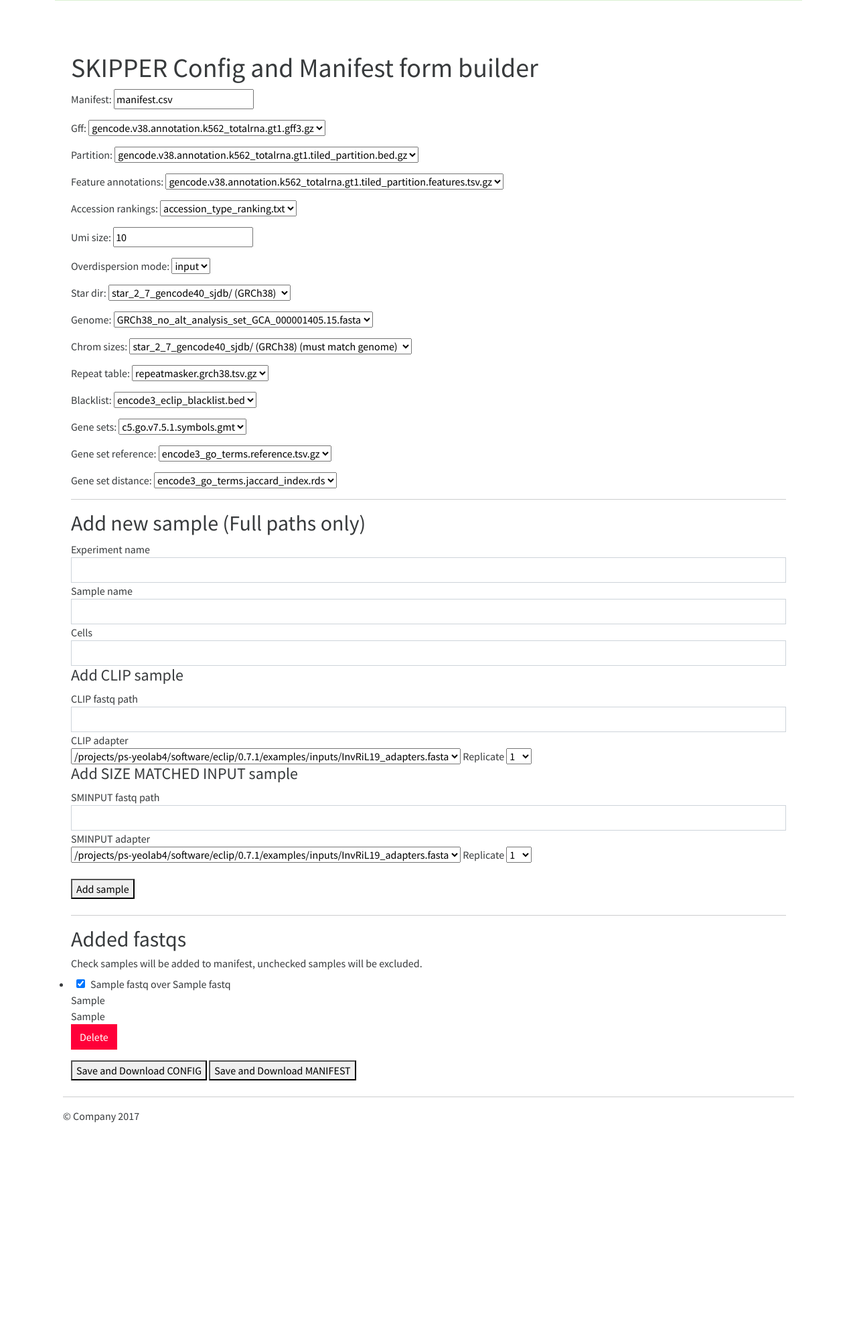
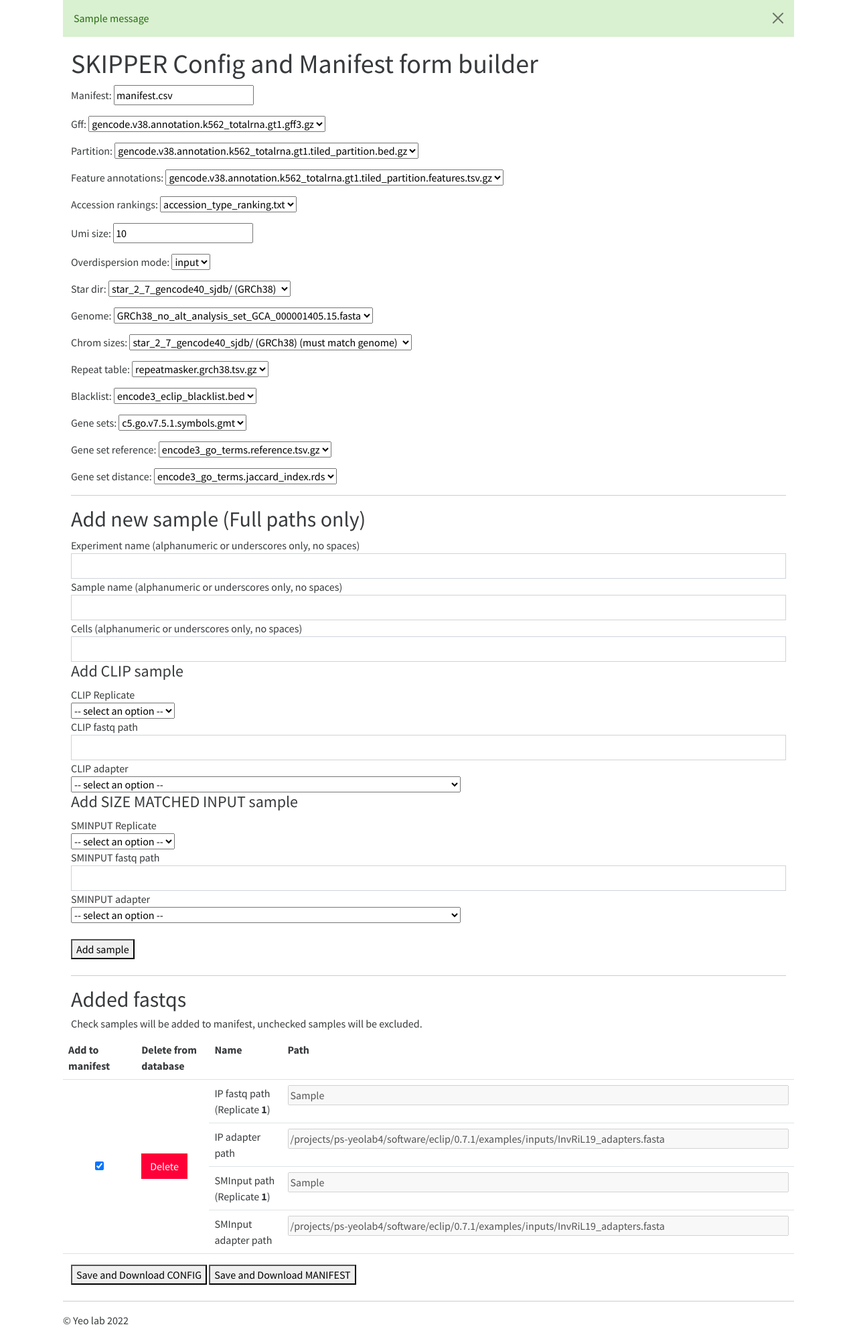
Before and after one commit to YeoLab/metadata-db, a Django app: page /SKIPPER/ in a window 1280 px wide. Shown: the part 61-2060 px from the top of the page at 67% size. Before the commit the page ends 1737 px from the top, so only its background shows below. Run offline with Django 3.2, Linux system fonts and the light colour scheme; a user stored in the database is signed in; tables that the repository leaves empty hold one stand-in row (values such as "Sample post"); one stand-in notice (Sample message) is shown; parts of the project's set-up code (start-up, migrations or seed data) failed here and were passed over; some libraries are stand-ins or nearby versions.

Commit message:
reformat template and add form checks in view

```diff
--- a/form_builder/forms.py
+++ b/form_builder/forms.py
@@ -110,3 +110,5 @@ class FastqSkipperForm(forms.ModelForm):
             'ip_adapter_path': Select,
             'sminput_adapter_path': Select,
         }
+    def clean(self):
+        super(FastqSkipperForm)
--- a/form_builder/templates/form_builder/SKIPPER_form.html
+++ b/form_builder/templates/form_builder/SKIPPER_form.html
@@ -1,7 +1,7 @@
 {% extends 'form_builder/base.html' %}
 {% load template_tags %}
 {% block content %}
-
+    {% include 'form_builder/messages.html' %}
     <form method="POST" class="post-form">{% csrf_token %}
         <div class="container">
             <h1>SKIPPER Config and Manifest form builder</h1>
@@ -12,56 +12,15 @@
             <hr>
             <h2>Add new sample (Full paths only)</h2>
             <div class="row">
-                <label for="experiment">Experiment name</label>
-                <div class="col"><input class="form-control" type="text" name="experiment" id="experiment"></div>
-                <label for="sample">Sample name</label>
-                <div class="col"><input class="form-control" type="text" name="sample" id="sample"></div>
-                <label for="cells">Cells</label>
-                <div class="col"><input class="form-control" type="text" name="cells" id="cells"></div>
+                <label for="experiment">Experiment name (alphanumeric or underscores only, no spaces)</label>
+                <div class="col"><input class="form-control" type="text" name="experiment" id="experiment" pattern="[a-zA-Z0-9_]+"></div>
+                <label for="sample">Sample name (alphanumeric or underscores only, no spaces)</label>
+                <div class="col"><input class="form-control" type="text" name="sample" id="sample" pattern="[a-zA-Z0-9_]+"></div>
+                <label for="cells">Cells (alphanumeric or underscores only, no spaces)</label>
+                <div class="col"><input class="form-control" type="text" name="cells" id="cells" pattern="[a-zA-Z0-9_]+"></div>
             </div>
             <div class="row">
-                <div class="col-md">
-                    <h4>Add CLIP sample</h4>
-                    <label for="ip_fastq_path">CLIP fastq path</label>
-                    <div class="col"><input class="form-control" type="text" name="ip_fastq_path" id="ip_fastq_path" maxlength="255"></div>
-                    <label for="ip_adapter_path">CLIP adapter</label>
-
-                    <div class="col">
-                        <select id="ip_adapter_path" name="ip_adapter_path">
-                        {% get_barcode_choices as barcodes %}
-                        {% for x, y in barcodes %}
-                            <option value="{{ x }}">{{ x }}</option>
-                        {% endfor %}
-                        </select>
-                        <label for="ip_rep">Replicate</label>
-                        <select id="ip_rep" name="ip_rep">Replicate
-                        {% for i in '0123456789'|make_list %}
-                            <option value="{{ forloop.counter }}">{{ forloop.counter }}</option>
-                        {% endfor %}
-                        </select>
-                    </div>
-
-                </div>
-                <div class="col-md">
-                    <h4>Add SIZE MATCHED INPUT sample</h4>
-                    <label for="sminput_fastq_path">SMINPUT fastq path</label>
-                    <div class="col"><input class="form-control" type="text" name="sminput_fastq_path" id="sminput_fastq_path" maxlength="255"></div>
-                    <label for="sminput_adapter_path">SMINPUT adapter</label>
-                    <div class="col">
-                        <select id="sminput_adapter_path" name="sminput_adapter_path">
-                        {% get_barcode_choices as barcodes %}
-                        {% for x, y in barcodes %}
-                            <option value="{{ x }}">{{ x }}</option>
-                        {% endfor %}
-                        </select>
-                        <label for="sminput_rep">Replicate</label>
-                        <select id="sminput_rep" name="sminput_rep">Replicate
-                        {% for i in '0123456789'|make_list %}
-                            <option value="{{ forloop.counter }}">{{ forloop.counter }}</option>
-                        {% endfor %}
-                        </select>
-                    </div>
-                </div>
+                {% include 'form_builder/fastq_submit.html' %}
             </div>
             <div class="row my-4">
                 <div class="col-md">
@@ -72,21 +31,7 @@
 
         <div class="container my-4">
             <hr>
-            <div class="row">
-                <h2>Added fastqs</h2>
-                <h6>Check samples will be added to manifest, unchecked samples will be excluded.</h6>
-                <ul>
-                {% for fastq in fastq %}
-                    <li><input class="mx-2" type="checkbox" value={{fastq.id}} name="fqid_{{fastq.id}}" checked="true">{{fastq.ip_title}} over {{fastq.sminput_title}}
-                    <div>{{fastq.ip_path}}</div>
-                    <div>{{fastq.sminput_path}}</div>
-                    <div><button type="submit" name="delete_fqid_{{fastq.id}}" class="btn btn-danger">Delete</button></div>
-                    </li>
-                {% endfor %}
-                </ul>
-
-
-            </div>
+            {% include 'form_builder/fastq_display.html' %}
             <button type="submit" name="save_config" value="save_config">Save and Download CONFIG</button>
             <button type="submit" name="save_manifest" value="save_manifest">Save and Download MANIFEST</button>
             <!-- <button type="submit" class="save btn btn-secondary">Submit</button> -->
--- a/form_builder/templates/form_builder/base.html
+++ b/form_builder/templates/form_builder/base.html
@@ -27,15 +27,6 @@
         {% endblock %}
     </div>
 
-    <div class="col-xs-12">
-        {% for message in messages %}
-            <div class="alert alert-dismissible alert-{{ message.tags }}">
-                <button type="button" class="close" data-dismiss="alert">×</button>
-                {{ message }}
-            </div>
-        {% endfor %}
-    </div>
-
     <!-- Main jumbotron for a primary marketing message or call to action -->
 
     <div class="container" style="padding-top:60px;">
@@ -45,7 +36,7 @@
         <hr>
 
         <footer>
-            <p>&copy; Company 2017</p>
+            <p>&copy; Yeo lab 2022</p>
         </footer>
     </div>
     <!-- /container -->
--- /dev/null
+++ b/form_builder/templates/form_builder/fastq_display.html
@@ -0,0 +1,35 @@
+<div class="row">
+    <h2>Added fastqs</h2>
+    <h6>Check samples will be added to manifest, unchecked samples will be excluded.</h6>
+    <table class="table">
+    <tr>
+        <th style="width:10%;">Add to manifest</th>
+        <th style="width:10%;">Delete from database</th>
+        <th style="width:10%;">Name</th>
+        <th style="width:100%;">Path</th>
+    </tr>
+    {% for fastq in fastq %}
+    <tr>
+        <td style="width:10%;vertical-align : middle;text-align:center;" rowspan="4"><input class="mx-2" type="checkbox" value={{fastq.id}} name="fqid_{{fastq.id}}" checked="true"></td>
+        <td style="width:10%;vertical-align : middle;" rowspan="4">
+
+            <button type="submit" name="delete_fqid_{{fastq.id}}" class="btn btn-danger">Delete</button>
+        </td>
+        <td style="width:10%;" >IP fastq path (Replicate <b>{{fastq.ip_rep}}</b>)</td>
+        <td><input style="width:100%;" disabled id="ip_path" value="{{fastq.ip_path}}"></input></td>
+    </tr>
+    <tr>
+        <td style="width:10%;" >IP adapter path</td>
+        <td><input style="width:100%;" disabled id="IP_display_adapter_path" value="{{fastq.ip_adapter_path}}"></input></td>
+    </tr>
+    <tr>
+        <td style="width:10%;" >SMInput path (Replicate <b>{{fastq.sminput_rep}}</b>)</td>
+        <td><input style="width:100%;" disabled id="sminput_display_path" value="{{fastq.sminput_path}}"></input></td>
+    </tr>
+    <tr>
+        <td style="width:10%;" >SMInput adapter path</td>
+        <td><input style="width:100%;" disabled id="sminput_display_adapter_path" value="{{fastq.sminput_adapter_path}}"></input></td>
+    </tr>
+    {% endfor %}
+    </table>
+</div>
--- /dev/null
+++ b/form_builder/templates/form_builder/fastq_submit.html
@@ -0,0 +1,51 @@
+{% load template_tags %}
+
+<div class="col-md">
+    <h4>Add CLIP sample</h4>
+    <label for="ip_rep">CLIP Replicate</label>
+    <div class="col">
+        <select id="ip_rep" name="ip_rep">
+            <option hidden disabled selected value> -- select an option -- </option>
+        {% for i in '0123456789'|make_list %}
+            <option value="{{ forloop.counter }}">{{ forloop.counter }}</option>
+        {% endfor %}
+        </select>
+    </div>
+    <label for="ip_fastq_path">CLIP fastq path</label>
+    <div class="col"><input class="form-control" type="text" name="ip_fastq_path" id="ip_fastq_path" maxlength="255"></div>
+    <label for="ip_adapter_path">CLIP adapter</label>
+    <div class="col">
+        <select id="ip_adapter_path" name="ip_adapter_path">
+            <option hidden disabled selected value> -- select an option -- </option>
+        {% get_barcode_choices as barcodes %}
+        {% for x, y in barcodes %}
+            <option value="{{ x }}">{{ x }}</option>
+        {% endfor %}
+        </select>
+    </div>
+
+</div>
+<div class="col-md">
+    <h4>Add SIZE MATCHED INPUT sample</h4>
+    <label for="sminput_rep">SMINPUT Replicate</label>
+    <div class="col">
+        <select id="sminput_rep" name="sminput_rep">
+        <option hidden disabled selected value> -- select an option -- </option>
+    {% for i in '0123456789'|make_list %}
+        <option value="{{ forloop.counter }}">{{ forloop.counter }}</option>
+    {% endfor %}
+        </select>
+    </div>
+    <label for="sminput_fastq_path">SMINPUT fastq path</label>
+    <div class="col"><input class="form-control" type="text" name="sminput_fastq_path" id="sminput_fastq_path" maxlength="255"></div>
+    <label for="sminput_adapter_path">SMINPUT adapter</label>
+    <div class="col">
+        <select id="sminput_adapter_path" name="sminput_adapter_path">
+            <option hidden disabled selected value> -- select an option -- </option>
+        {% get_barcode_choices as barcodes %}
+        {% for x, y in barcodes %}
+            <option value="{{ x }}">{{ x }}</option>
+        {% endfor %}
+        </select>
+    </div>
+</div>
--- /dev/null
+++ b/form_builder/templates/form_builder/messages.html
@@ -0,0 +1,8 @@
+{% for message in messages %}
+<div class="container-fluid p-0">
+  <div class="alert {{ message.tags }} alert-dismissible fade show" role="alert">
+    {{ message }}
+    <button type="button" class="btn-close" data-bs-dismiss="alert" aria-label="Close"></button>
+  </div>
+</div>
+{% endfor %}
--- a/form_builder/views.py
+++ b/form_builder/views.py
@@ -1,6 +1,8 @@
 from django.contrib.auth.decorators import login_required
 # include model we've written in models.py
 # . before models means curr directory or current app
+from django.contrib import messages
+
 from mysite import settings
 from .models import Fastq
 from django.shortcuts import render
@@ -112,32 +114,58 @@ def SKIPPER_form(request):
                 response['Content-Disposition'] = f'attachment; filename="{f}"'
                 return response
         elif request.POST.get("newItem"):
-            ip_fastq_path = request.POST.get("ip_fastq_path")
-            ip_adapter_path = request.POST.get("ip_adapter_path")
-            sminput_fastq_path = request.POST.get("sminput_fastq_path")
-            sminput_adapter_path = request.POST.get("sminput_adapter_path")
-            cells = request.POST.get("cells")
-            experiment = request.POST.get("experiment")
-            sample = request.POST.get("sample")
-            ip_rep = request.POST.get("ip_rep")
-            sminput_rep = request.POST.get("sminput_rep")
+            ip_fastq_path = request.POST.get("ip_fastq_path", None)
+            ip_adapter_path = request.POST.get("ip_adapter_path", None)
+            sminput_fastq_path = request.POST.get("sminput_fastq_path", None)
+            sminput_adapter_path = request.POST.get("sminput_adapter_path", None)
+            cells = request.POST.get("cells", None)
+            experiment = request.POST.get("experiment", None)
+            sample = request.POST.get("sample", None)
+            ip_rep = request.POST.get("ip_rep", None)
+            sminput_rep = request.POST.get("sminput_rep", None)
             submitter = request.user
-            Fastq.objects.create(
-                submitter=submitter,
-                experiment=experiment,
-                sample=sample,
-                ip_title=sample + "_CLIP_" + ip_rep,
-                ip_rep=ip_rep,
-                ip_path=ip_fastq_path,
-                ip_adapter_path=ip_adapter_path,
-                ip_complete=False,
-                cells=cells,
-                sminput_title=sample + "_SMINPUT_" + sminput_rep,
-                sminput_rep=sminput_rep,
-                sminput_path=sminput_fastq_path,
-                sminput_adapter_path=sminput_adapter_path,
-                sminput_complete=False
-            )
+
+            if ip_fastq_path is None or ip_adapter_path is None or ip_rep is None or \
+                sminput_fastq_path is None or sminput_adapter_path is None or sminput_rep is None or \
+                cells is None or experiment is None or sample is None or submitter is None:
+                messages.error(
+                    request,
+                    f'Failed to add sample {sample} to the database (are all fields completed?)'
+                )
+            elif len(Fastq.objects.filter(sample=sample, ip_rep=ip_rep, sminput_rep=sminput_rep, submitter=request.user)) > 0:
+                messages.error(
+                    request,
+                    f'IP Replicate {ip_rep} and Size-matched Input Replicate {sminput_rep} for \
+                    sample {sample} already exists! Refusing to add to database.'
+                )
+
+            else:
+                if len(Fastq.objects.filter(sample=sample, ip_rep=ip_rep, submitter=request.user)) > 0:
+                    messages.warning(
+                        request,
+                        f'Warning - {sample} IP Replicate {ip_rep} exists in database (but with a different Size-matched Input replicate).'
+                    )
+                if len(Fastq.objects.filter(sample=sample, sminput_rep=sminput_rep, submitter=request.user)) > 0:
+                    messages.warning(
+                        request,
+                        f'Warning - {sample} Size-matched Input Replicate {sminput_rep} exists in database (but with a different IP replicate).'
+                    )
+                Fastq.objects.create(
+                    submitter=submitter,
+                    experiment=experiment,
+                    sample=sample,
+                    ip_title=sample + "_CLIP_" + ip_rep,
+                    ip_rep=ip_rep,
+                    ip_path=ip_fastq_path,
+                    ip_adapter_path=ip_adapter_path,
+                    ip_complete=False,
+                    cells=cells,
+                    sminput_title=sample + "_SMINPUT_" + sminput_rep,
+                    sminput_rep=sminput_rep,
+                    sminput_path=sminput_fastq_path,
+                    sminput_adapter_path=sminput_adapter_path,
+                    sminput_complete=False
+                )
         else:
             for key in request.POST.keys():
                 if key.startswith('delete_fqid_'):
```
Also changed, not shown: form_builder/templates/form_builder/CLIP_form.html (+2 -56 lines), mysite/settings.py (+11 -0 lines).
